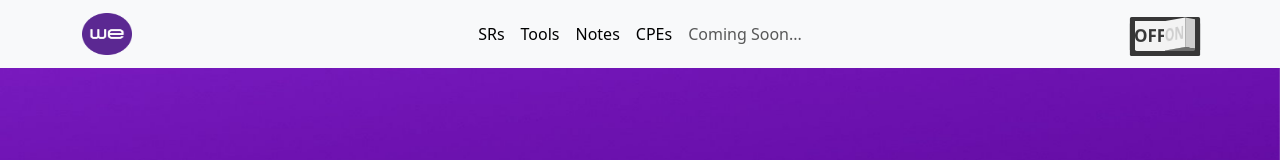
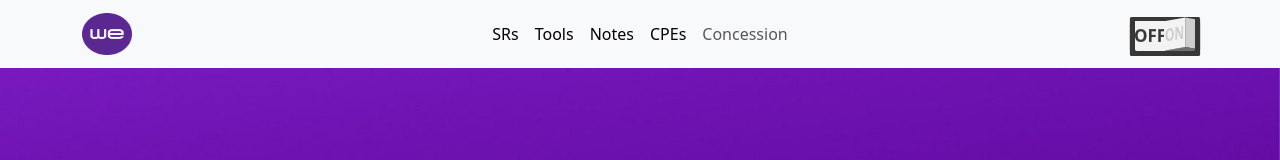
Before and after one commit to MuhamdMustaffa/AdvancedSRss, a React (Create React App) app: page / in a window 1280 px wide. Shown: the top 160 px of the page. Built offline with nearby package versions, Linux system fonts and the light colour scheme.

Commit message:
Concession Button

```diff
--- a/src/Components/Navbar/Navbar.js
+++ b/src/Components/Navbar/Navbar.js
@@ -57,8 +57,8 @@ const Navbar = () => {
                 </NavLink>
               </li>
               <li className="nav-item">
-                <NavLink className="nav-link" to="/Compensation">
-                  Coming Soon...
+                <NavLink className="nav-link Active" to="/Compensation">
+                  Concession
                 </NavLink>
               </li>
             </ul>
```
